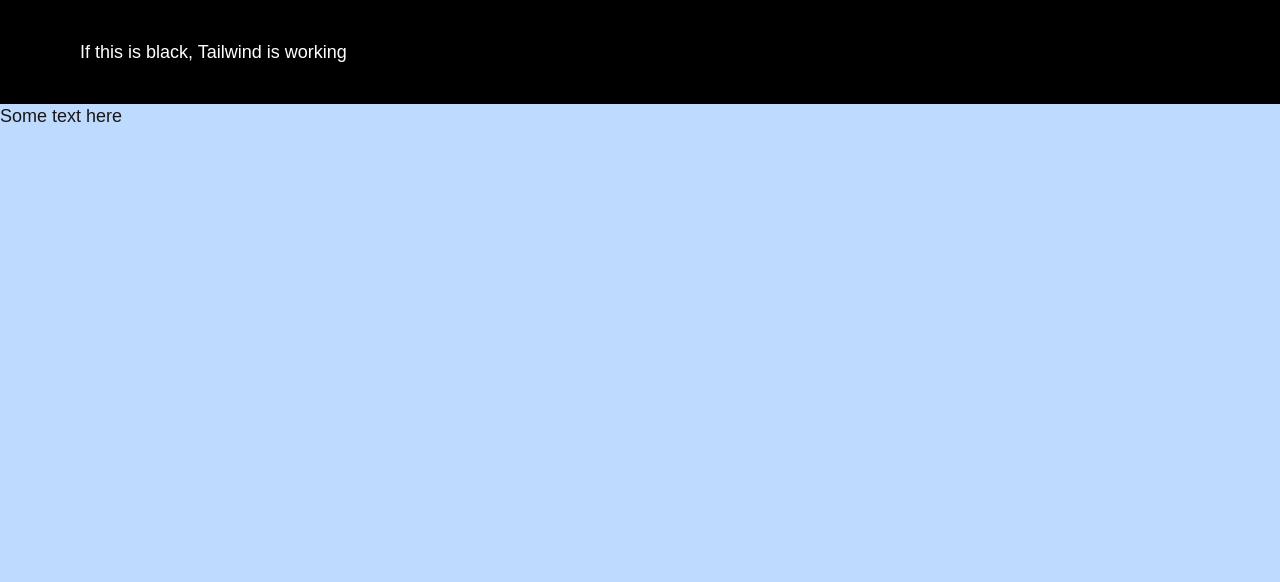
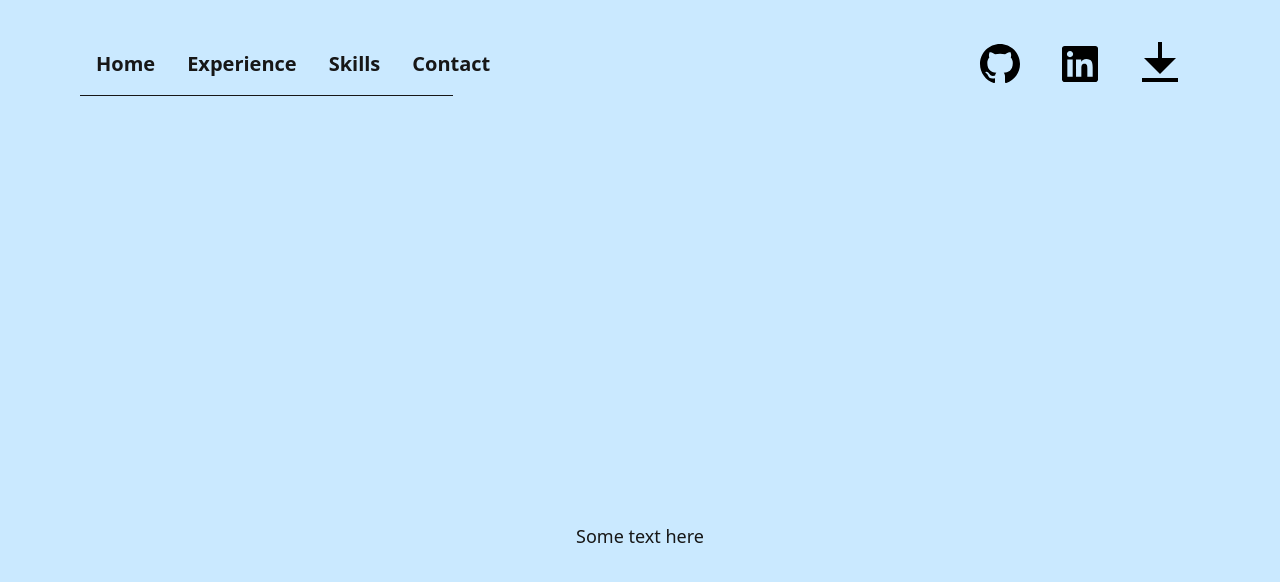
Before and after one commit to PenguinLogistic/2026-website, a Next.js app: page / in a window 1280 px wide. Shown: the top 582 px of the page. Built offline with nearby package versions, Linux system fonts and the light colour scheme.

Commit message:
css setup, custom button, navbar setup

```diff
--- a/app/(public)/layout.tsx
+++ b/app/(public)/layout.tsx
@@ -1,7 +1,17 @@
+"use client";
+
+import Navbar from "@/components/navbar/navBar";
+
 export default function PublicLayout({
   children,
 }: {
   children: React.ReactNode;
 }) {
-  return children;
+  return (
+    <>
+      <Navbar />
+      {children}
+      {/* <footer /> TBD */}
+    </>
+  );
 }
--- a/app/(public)/page.tsx
+++ b/app/(public)/page.tsx
@@ -1,8 +1,10 @@
+"use client";
+
 import { Text } from "@/components/ui/text";
 
 export default function Home() {
   return (
-    <div>
+    <div className="min-h-screen flex items-center justify-center">
       <Text>Some text here</Text>
     </div>
   );
--- a/app/globals.css
+++ b/app/globals.css
@@ -8,13 +8,6 @@ body {
 :root {
   --background: #ffffff;
   --foreground: #171717;
-}
-
-@theme inline {
-  --color-background: var(--background);
-  --color-foreground: var(--foreground);
-
-  --max-width-container: 1440px;
 
   /* --- BEACH SUNSET BLUE --- */
   --beach-sky: #bee9e8; /* very light aqua */
@@ -38,7 +31,58 @@ body {
   --blue-midnight: #0d1b2a; /* almost black navy */
 }
 
-body {
-  color: var(--foreground);
-  font-family: Arial, Helvetica, sans-serif;
+@theme inline {
+  --color-background: var(--background);
+  --color-foreground: var(--foreground);
+
+  --max-width-container: 1440px;
+
+  /* --- BEACH SUNSET BLUE --- */
+  --color-beach-sky: var(--beach-sky); /* very light aqua */
+  --color-beach-water: var(--beach-water); /* medium cyan/blue */
+  --color-beach-deep: var(--beach-deep); /* deep navy blue */
+  --color-beach-cloud: var(--beach-cloud); /* pale sky blue */
+  --color-beach-accent: var(--beach-accent); /* softer medium blue */
+
+  /* --- COOL COASTAL VIBES --- */
+  --color-coastal-night: var(--coastal-night); /* dark slate blue */
+  --color-coastal-muted: var(--coastal-muted); /* muted grayish blue */
+  --color-coastal-sand: var(--coastal-sand); /* light off-white */
+  --color-coastal-crimson: var(--coastal-crimson); /* bright red */
+  --color-coastal-blood: var(--coastal-blood); /* darker red */
+
+  /* --- DARKER BLUES --- */
+  --color-blue-mist: var(--blue-mist); /* very light gray-blue */
+  --color-blue-steel: var(--blue-steel); /* medium steel blue */
+  --color-blue-indigo: var(--blue-indigo); /* muted indigo blue */
+  --color-blue-night: var(--blue-night); /* dark navy blue */
+  --color-blue-midnight: var(--blue-midnight); /* almost black navy */
 }
+
+@layer base {
+  body {
+    @apply bg-background text-foreground font-sans;
+    height: 100%;
+    margin: 0;
+    box-sizing: border-box;
+  }
+
+  h1,
+  h2,
+  h3,
+  h4,
+  h5,
+  h6 {
+    @apply font-sans;
+    margin: 0;
+  }
+
+  label,
+  input,
+  textarea,
+  select {
+    background-color: transparent;
+    color: inherit;
+    @apply font-sans;
+  }
+}
--- a/app/layout.tsx
+++ b/app/layout.tsx
@@ -1,6 +1,5 @@
 import type { Metadata } from "next";
 import "./globals.css";
-import Navbar from "@/components/ux/navbar";
 
 export const metadata: Metadata = {
   title: "Create Next App",
@@ -14,10 +13,8 @@ export default function RootLayout({
 }>) {
   return (
     <html lang="en">
-      <body className="bg-blue-200 min-h-screen">
-        <Navbar />
+      <body className="bg-beach-cloud">
         <main>{children}</main>
-        {/* <footer /> TBD */}
       </body>
     </html>
   );
--- /dev/null
+++ b/components/button.tsx
@@ -0,0 +1,68 @@
+"use client";
+
+import { Slot, Slottable } from "@radix-ui/react-slot";
+import { cva, type VariantProps } from "class-variance-authority";
+import { Loader2Icon } from "lucide-react";
+import type * as React from "react";
+import { cn } from "@/lib/utils";
+
+const buttonVariants = cva(
+  "relative inline-flex shrink-0 cursor-pointer items-center justify-center whitespace-nowrap rounded-full font-medium text-sm outline-none transition-all disabled:pointer-events-none disabled:opacity-50 aria-invalid:border-coastal-crimson aria-invalid:ring-coastal-crimson/20 dark:aria-invalid:ring-coastal-crimson/40",
+  {
+    variants: {
+      size: {
+        default: "h-9 px-4 py-2",
+      },
+      variant: {
+        default:
+          "btn-ping relative px-4 py-2 overflow-hidden bg-blue-night text-blue-night shadow-xs hover:bg-blue-steel",
+        invisible: "bg-transparent shadow-none hover:bg-transparent px-4 pb-2",
+      },
+      loading: {
+        true: "text-transparent!",
+      },
+    },
+    defaultVariants: {
+      variant: "default",
+    },
+  }
+);
+
+function Button({
+  className,
+  variant,
+  size,
+  children,
+  disabled,
+  asChild = false,
+  loading = false,
+  ...props
+}: React.ComponentProps<"button"> &
+  VariantProps<typeof buttonVariants> & {
+    asChild?: boolean;
+    loading?: boolean;
+  }) {
+  const Component = asChild ? Slot : "button";
+
+  return (
+    <Component
+      className={cn(buttonVariants({ size, variant, className, loading }))}
+      data-slot="button"
+      disabled={disabled || loading}
+      {...props}
+    >
+      {loading && (
+        <Loader2Icon
+          className={cn(
+            "absolute animate-spin",
+            // Used for conditional styling when button is loading
+            "loading"
+          )}
+        />
+      )}
+      <Slottable>{children}</Slottable>
+    </Component>
+  );
+}
+
+export { Button, buttonVariants };
--- /dev/null
+++ b/components/navbar/navBar.tsx
@@ -0,0 +1,83 @@
+"use client;";
+
+import { Text } from "@/components/ui/text";
+import { useState, useEffect } from "react";
+import { cn } from "@/lib/utils";
+import NavLink from "./navLinks";
+import { Button } from "../button";
+import Link from "next/link";
+import {
+  RiDownload2Fill,
+  RiDownloadFill,
+  RiGithubFill,
+  RiLinkedinBoxFill,
+} from "@remixicon/react";
+
+export default function Navbar() {
+  const [scrolled, setScrolled] = useState(false);
+
+  useEffect(() => {
+    const onScroll = () => setScrolled(window.scrollY > 50);
+    window.addEventListener("scroll", onScroll);
+    onScroll();
+    return () => window.removeEventListener("scroll", onScroll);
+  }, []);
+
+  return (
+    <header
+      className={cn(
+        "sticky top-0 z-50 flex px-20 py-10 bg-beach-cloud transition-colors duration-300",
+        scrolled && "bg-blue-night rounded-b-3xl shadow-lg"
+      )}
+    >
+      <div
+        className={cn(
+          "flex mr-auto justify-between w-1/3 border-b",
+          scrolled && "border-white"
+        )}
+      >
+        <NavLink scrolled={scrolled} label="Home" />
+        <NavLink scrolled={scrolled} label="Experience" />
+        <NavLink scrolled={scrolled} label="Skills" />
+        <NavLink scrolled={scrolled} label="Contact" />
+      </div>
+      <div>
+        <Button asChild variant="invisible">
+          <Link
+            href="https://github.com/PenguinLogistic/"
+            target="_blank"
+            rel="noopener noreferrer"
+          >
+            <RiGithubFill
+              className={cn("text-black", scrolled && "text-white")}
+              size={48}
+            />
+          </Link>
+        </Button>
+
+        <Button asChild variant="invisible">
+          <Link
+            href="https://www.linkedin.com/in/ryan-f-02484a117/"
+            target="_blank"
+            rel="noopener noreferrer"
+          >
+            <RiLinkedinBoxFill
+              className={cn("text-black", scrolled && "text-white")}
+              size={48}
+            />
+          </Link>
+        </Button>
+
+        <Button
+          variant="invisible"
+          onClick={() => console.log("this should download a resume")}
+        >
+          <RiDownloadFill
+            className={cn("text-black", scrolled && "text-white")}
+            size={48}
+          />
+        </Button>
+      </div>
+    </header>
+  );
+}
--- /dev/null
+++ b/components/navbar/navLinks.tsx
@@ -0,0 +1,24 @@
+import Link from "next/link";
+import { Button } from "@/components/button";
+import { Text } from "@/components/ui/text";
+import { cn } from "@/lib/utils";
+
+interface NavbarProps {
+  scrolled: boolean;
+  label: string;
+}
+
+export default function NavLink({ scrolled, label }: NavbarProps) {
+  return (
+    <Button asChild variant="invisible">
+      <Link href={`/${label}`}>
+        <Text
+          className={cn("font-semibold", scrolled && "text-white")}
+          variant="large"
+        >
+          {label}
+        </Text>
+      </Link>
+    </Button>
+  );
+}
--- a/components/ui/text.tsx
+++ b/components/ui/text.tsx
@@ -5,11 +5,14 @@ import { cn } from "@/lib/utils";
 export const textVariants = cva("font-body text-inherit", {
   variants: {
     variant: {
-      huge: "text-[20px] leading-[28px] sm:text-[32px] sm:leading-[38px]",
-      large: "text-[18px] leading-[24px] sm:text-[20px] sm:leading-[28px]",
-      medium: "text-[16px] leading-[20px] sm:text-[18px] sm:leading-[24px]",
-      small: "text-[14px] leading-[18px] sm:text-[16px] sm:leading-[22px]",
-      tiny: "text-[12px] leading-[16px]",
+      huge: "text-[20px] leading-[28px] font-normal sm:text-[32px] sm:leading-[38px]",
+      large:
+        "text-[18px] leading-[24px] font-normal sm:text-[20px] sm:leading-[28px]",
+      medium:
+        "text-[16px] leading-[20px] font-normal sm:text-[18px] sm:leading-[24px]",
+      small:
+        "text-[14px] leading-[18px] font-normal sm:text-[16px] sm:leading-[22px]",
+      tiny: "text-[12px] leading-[16px] font-normal ",
     },
   },
   defaultVariants: {
--- a/components/ux/navbar.tsx
+++ /dev/null
@@ -1,9 +0,0 @@
-import { Text } from "@/components/ui/text";
-
-export default function Navbar() {
-  return (
-    <div className="py-10 px-20 bg-black">
-      <Text className="text-white">If this is black, Tailwind is working</Text>
-    </div>
-  );
-}
--- a/package.json
+++ b/package.json
@@ -9,7 +9,10 @@
     "lint": "eslint"
   },
   "dependencies": {
+    "@radix-ui/react-slot": "^1.2.4",
+    "@remixicon/react": "^4.7.0",
     "class-variance-authority": "^0.7.1",
+    "lucide-react": "^0.561.0",
     "next": "16.0.10",
     "react": "19.2.1",
     "react-dom": "19.2.1",
```
Also changed, not shown: 1 other file (tests, documents, lock files or other folders).
